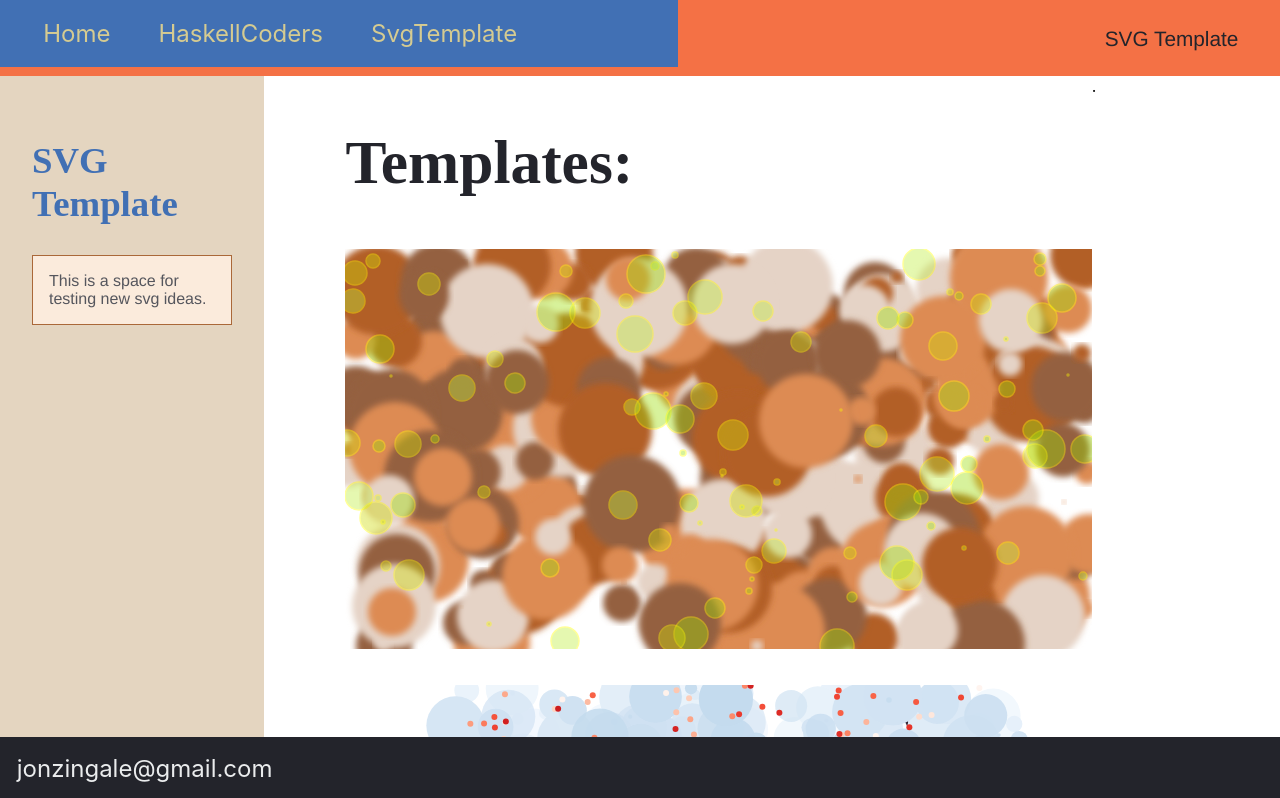
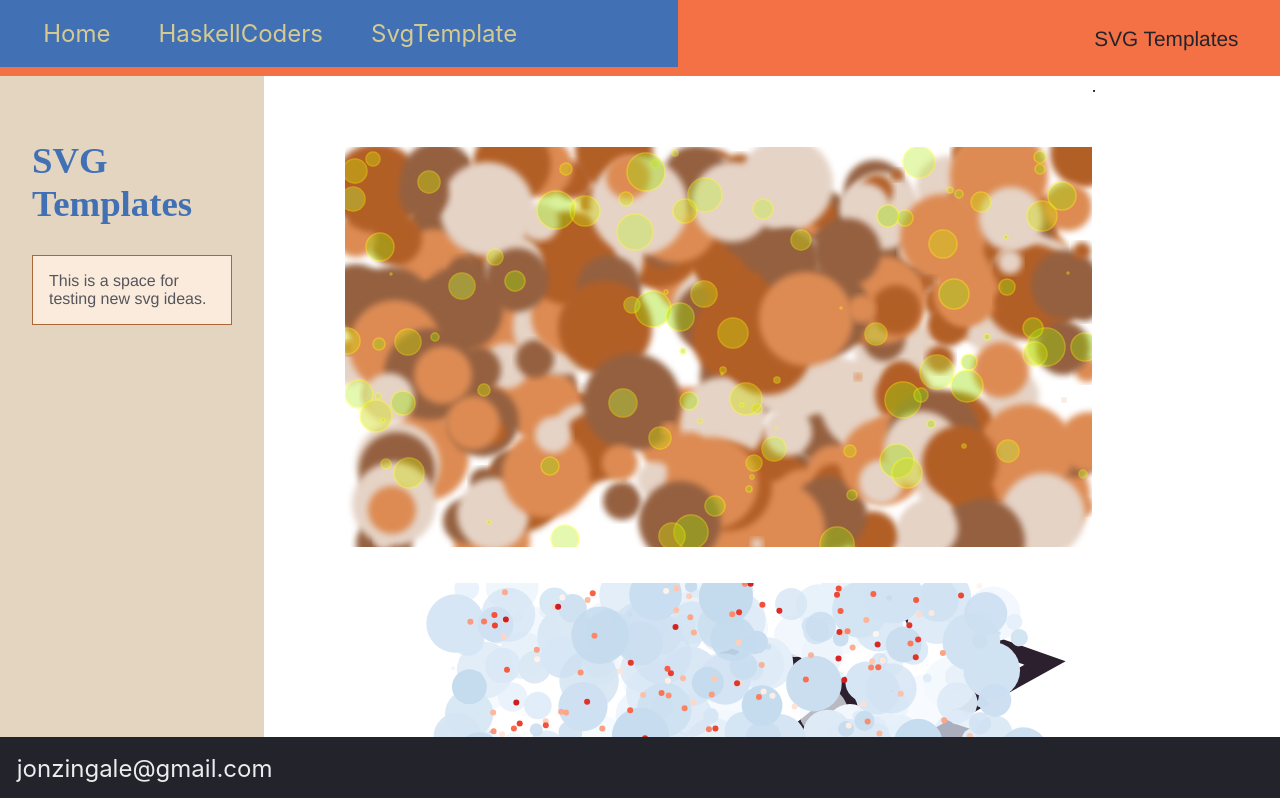
Before and after one commit to jonzingale/Website, a React (Create React App) app: page /svg-template in a window 1280 px wide. Shown: the top 798 px of the page. Built offline with nearby package versions, Linux system fonts and the light colour scheme; a web font is replaced by a local one.

Commit message:
text fixup

```diff
--- a/src/pages/SvgTemplate.js
+++ b/src/pages/SvgTemplate.js
@@ -10,10 +10,10 @@ class SvgTemplate extends Component {
   render() {
     return(
       <div className='container'>
-        <header>SVG Template</header>
+        <header>SVG Templates</header>
 
         <aside className='sidebar-left'>
-          <h1>SVG Template</h1>
+          <h1>SVG Templates</h1>
 
           <div className='sidebar-content'>
             This is a space for testing new svg ideas.
@@ -21,7 +21,7 @@ class SvgTemplate extends Component {
         </aside>
 
         <article>
-          <h2 className='title'>Templates:</h2>
+          <h2 className='title'></h2>
             <BeanSoup />
             <PlumBlossom />
             <TreeTemplate1 />
```
